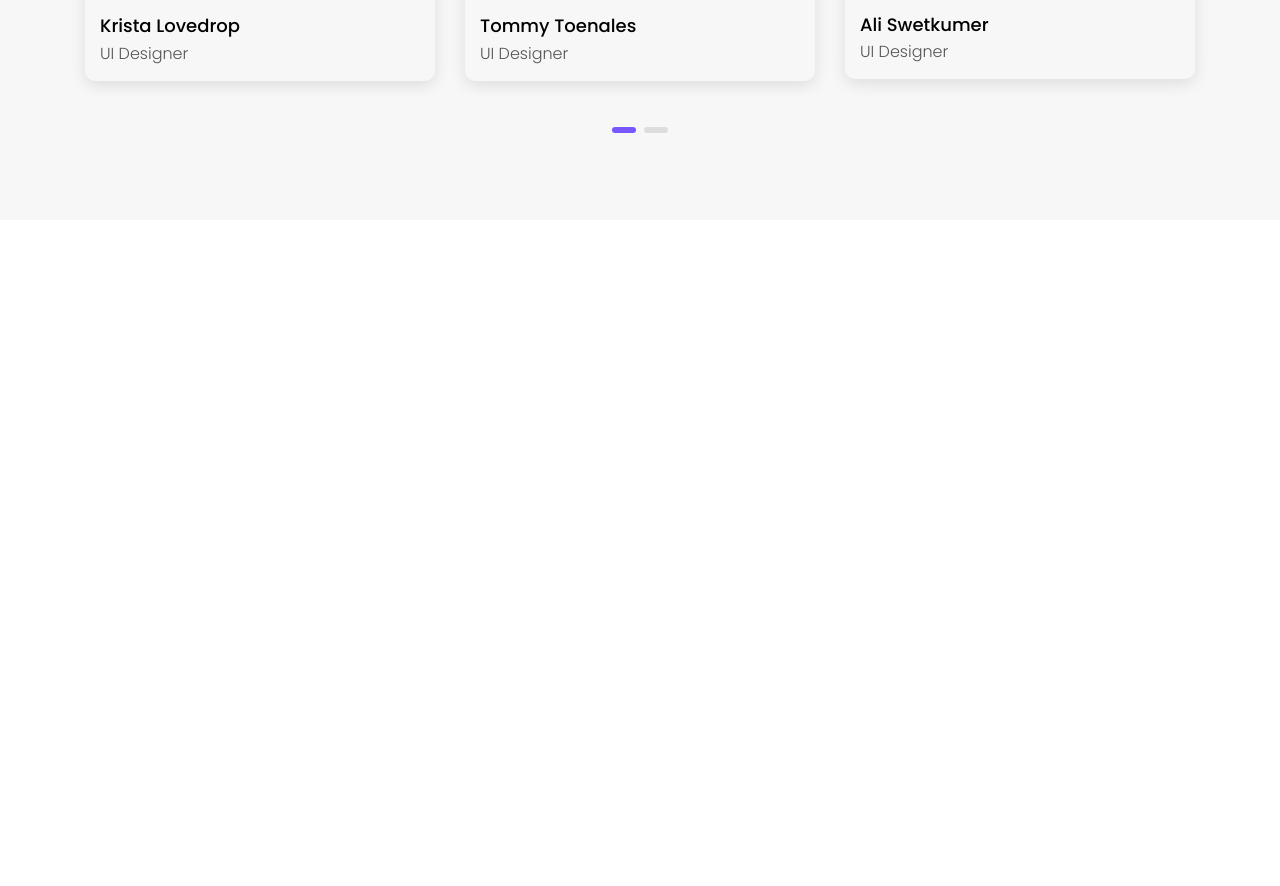
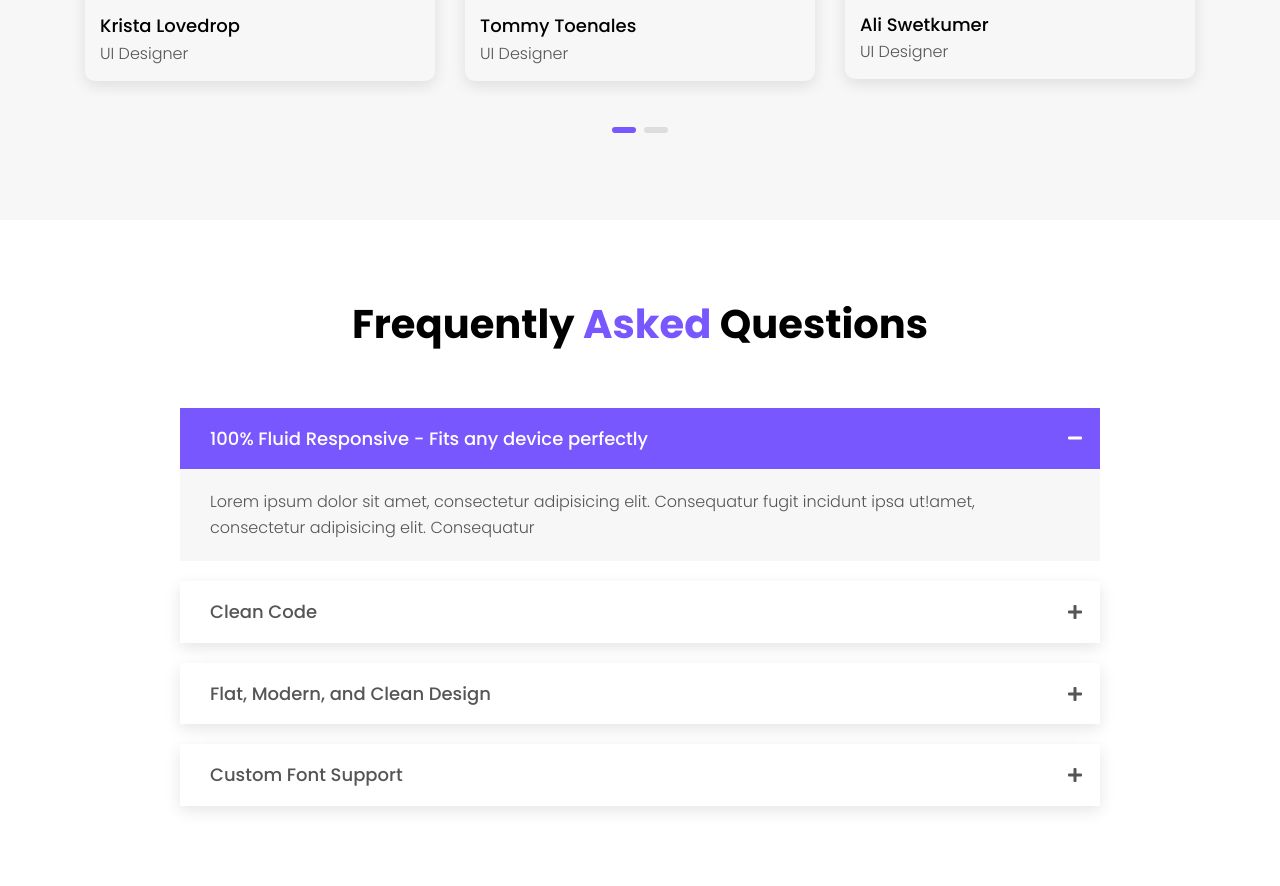
Before and after one commit to Jackal73/landing-page-template, a website: page index.html in a window 1280 px wide. Shown: the part 6325-7211 px from the top of the page. Before the commit the page ends 6545 px from the top, so only its background shows below. Drawn offline with Linux system fonts and the light colour scheme.

Commit message:
Finish FAQ section of landing page

```diff
--- a/css/style.css
+++ b/css/style.css
@@ -885,3 +885,71 @@ ul {
     color: var(--black-400);
     text-transform: capitalize;
 }
+
+/*--------------------
+ FAQ Section
+--------------------*/
+.faq .accordion-item:not(:last-child) {
+    margin-bottom: 20px;
+
+}
+
+.faq .accordion-header {
+    box-shadow: var(--shadow-black-100);
+    padding: 20px 50px 20px 30px;
+    transition: all 0.5s ease;
+    cursor: pointer;
+    position: relative;
+}
+
+.faq .accordion-header::before {
+    content: "\f067";
+    font-family: 'Font Awesome 5 Free';
+    font-weight: 900;
+    position: absolute;
+    height: 30px;
+    width: 30px;
+    right: 10px;
+    top: 50%;
+    transform: translateY(-50%);
+    font-size: 16px;
+    text-align: center;
+    line-height: 30px;
+    color: var(--black-400);
+    transition: all 0.5s ease;
+}
+
+.faq .accordion-header:not(.collapsed)::before {
+    content: "\f068";
+    color: #ffffff;
+}
+
+.faq .accordion-header:not(.collapsed) {
+    background-color: var(--main-color);
+    box-shadow: none;
+}
+
+.faq .accordion-header h3 {
+    font-size: 18px;
+    font-weight: 500;
+    color: var(--black-400);
+    margin: 0;
+    transition: all 0.5s ease;
+}
+
+.faq .accordion-header:not(.collapsed) h3 {
+    color: #ffffff;
+}
+
+.faq .accordion-body {
+    padding: 20px 30px;
+    background-color: var(--black-100);
+}
+
+.faq .accordion-body p {
+    font-weight: 300;
+    font-size: 16px;
+    color: var(--black-400);
+    line-height: 26px;
+    margin: 0;
+}
--- a/index.html
+++ b/index.html
@@ -104,32 +104,38 @@
                         <div class="feature-item">
                             <div class="icon"><i class="fas fa-code"></i></div>
                             <h3>Clean Code</h3>
-                            <p>ipsum pork round leberkas cupim spare loin ground round ground round leberkas cupim spare leberkas                                   cupim spare ribs kevin</p>
+                            <p>ipsum pork round leberkas cupim spare loin ground round ground round leberkas cupim spare leberkas
+                                cupim spare ribs kevin</p>
                         </div>
                         <div class="feature-item">
                             <div class="icon"><i class="fas fa-edit"></i></div>
                             <h3>Auto Install System</h3>
-                            <p>Lorem ipsum ground round leberkas cupim spare pork round leberkas cupim spare loin ground round                                      leberkas cupim</p>
+                            <p>Lorem ipsum ground round leberkas cupim spare pork round leberkas cupim spare loin ground round
+                                leberkas cupim</p>
                         </div>
                         <div class="feature-item">
                             <div class="icon"><i class="fas fa-paint-brush"></i></div>
                             <h3>Pixel Perfect Design</h3>
-                            <p>ground round leberkas cupim round leberkas cupim spare spare buffalo pancetta ribeye. Capicola short                                 ribs boudin</p>
+                            <p>ground round leberkas cupim round leberkas cupim spare spare buffalo pancetta ribeye. Capicola short
+                                ribs boudin</p>
                         </div>
                         <div class="feature-item">
                             <div class="icon"><i class="fas fa-check"></i></div>
                             <h3>Fst Load App</h3>
-                            <p>Lorem ipsum ground round leberkas cupim spare pork round leberkas cupim spare loin ground round                                      leberkas cupim</p>
+                            <p>Lorem ipsum ground round leberkas cupim spare pork round leberkas cupim spare loin ground round
+                                leberkas cupim</p>
                         </div>
                         <div class="feature-item">
                             <div class="icon"><i class="fas fa-code"></i></div>
                             <h3>Clean Code</h3>
-                            <p>ground round leberkas cupim round leberkas cupim spare spare buffalo pancetta ribeye. Capicola short                                 ribs boudin</p>
+                            <p>ground round leberkas cupim round leberkas cupim spare spare buffalo pancetta ribeye. Capicola short
+                                ribs boudin</p>
                         </div>
                         <div class="feature-item">
                             <div class="icon"><i class="fas fa-code"></i></div>
                             <h3>Clean Code</h3>
-                            <p>>Lorem ipsum ground round leberkas cupim spare pork round leberkas cupim spare loin ground round                                      leberkas cupim</p>
+                            <p>>Lorem ipsum ground round leberkas cupim spare pork round leberkas cupim spare loin ground round
+                                leberkas cupim</p>
                         </div>
                     </div>
                 </div>
@@ -517,6 +523,72 @@
         </section>
         <!-- Team Section End -->
 
+        <!-- FAQ Section Start -->
+        <section class="faq section-padding">
+            <div class="container">
+                <div class="row justify-content-center">
+                    <div class="col-lg-8">
+                        <div class="section-title">
+                            <h2>frequently <span>asked</span> questions</h2>
+                        </div>
+                    </div>
+                </div>
+                <div class="row justify-content-center">
+                    <div class="col-lg-10">
+                        <div id="accordion">
+                            <div class="accordion-item">
+                                <div class="accordion-header" data-toggle="collapse" data-target="#collapse-01">
+                                    <h3>100% Fluid Responsive - Fits any device perfectly</h3>
+                                </div>
+                                <div class="collapse show" id="collapse-01" data-parent="#accordion">
+                                    <div class="accordion-body">
+                                        <p>Lorem ipsum dolor sit amet, consectetur adipisicing elit. Consequatur fugit
+                                            incidunt ipsa ut!amet, consectetur adipisicing elit. Consequatur</p>
+                                    </div>
+                                </div>
+                            </div>
+                            <div class="accordion-item">
+                                <div class="accordion-header collapsed" data-toggle="collapse" data-target="#collapse-02">
+                                    <h3>Clean Code</h3>
+                                </div>
+                                <div class="collapse" id="collapse-02" data-parent="#accordion">
+                                    <div class="accordion-body">
+                                        <p>For the extra intrincities Lorem ipsum dolor sit amet, consectetur adipisicing
+                                            elit. Consequatur fugit incidunt ipsa ut!</p>
+                                    </div>
+                                </div>
+                            </div>
+                            <div class="accordion-item">
+                                <div class="accordion-header collapsed" data-toggle="collapse" data-target="#collapse-03">
+                                    <h3>Flat, Modern, and Clean Design</h3>
+                                </div>
+                                <div class="collapse" id="collapse-03" data-parent="#accordion">
+                                    <div class="accordion-body">
+                                        <p>sit amet, consectetur adipisicing elit For the extra intrincities Lorem ipsum
+                                            dolor . Consequatur fugit incidunt ipsa uta dipisicing elit For the extra intrincities
+                                            Lorem ipsum dolor . Consequatur fugit incidunt ipsa ut!</p>
+                                    </div>
+                                </div>
+                            </div>
+                            <div class="accordion-item">
+                                <div class="accordion-header collapsed" data-toggle="collapse" data-target="#collapse-04">
+                                    <h3>Custom Font Support</h3>
+                                </div>
+                                <div class="collapse" id="collapse-04" data-parent="#accordion">
+                                    <div class="accordion-body">
+                                        <p> elit For the extra intrincities Lorem sit amet, consectetur adipisicing ipsum
+                                            dolor . Consequatur  elit For the extra intrincities Lorem fugit incidunt ipsa ut!</p>
+                                    </div>
+                                </div>
+                            </div>
+
+                        </div>
+                    </div>
+                </div>
+            </div>
+        </section>
+        <!-- FAQ Section End -->
+
         <!-- Video Popup Start -->
         <div class="video-popup">
             <div class="video-popup-inner">
```
